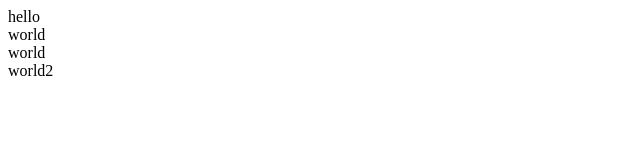
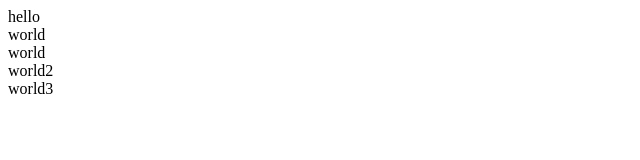
Before and after one commit to forestnishi/mySymfony, a plain HTML site: page index2.html in a window 1280 px wide. Shown: the full height of the page, 0-640 px from the left. Drawn offline with Linux system fonts and the light colour scheme.

Commit message:
画面の変更を施した。

```diff
--- a/index2.html
+++ b/index2.html
@@ -1,2 +1,2 @@
 <!DOCTYPE html>
-<body>hello<BR>world<BR>world<BR>world2<BR></body>
+<body>hello<BR>world<BR>world<BR>world2<BR>world3<BR></body>
```
